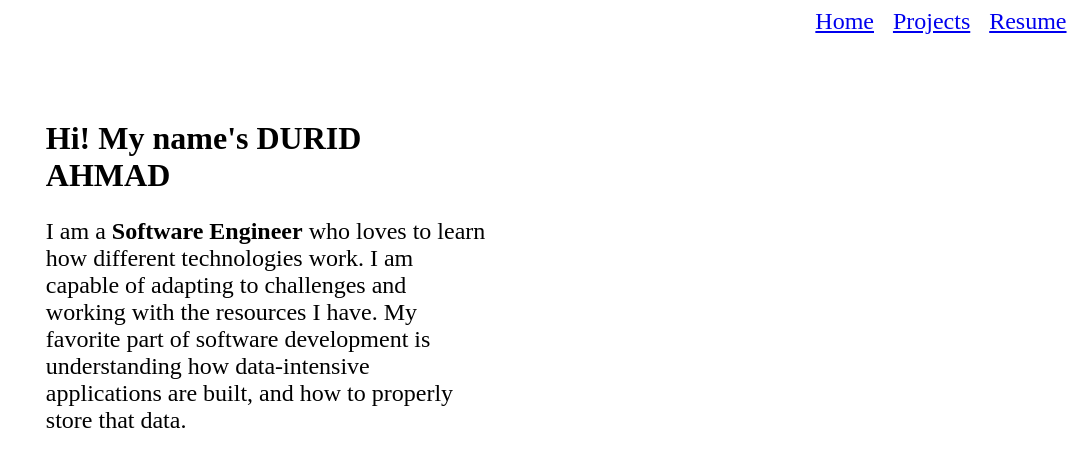
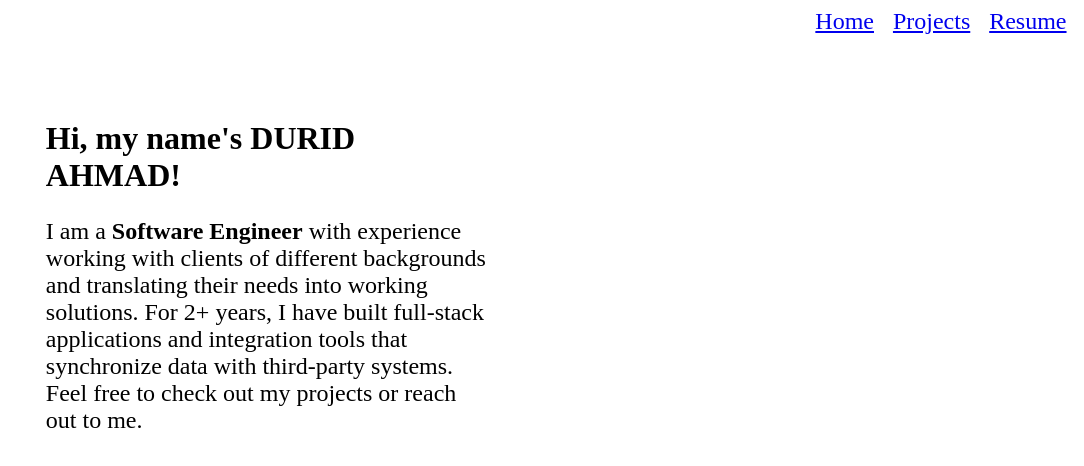
Before and after one commit to durid-ah/durid-ah.github.io, a Next.js app: page / in a window 1280 px wide. Shown: the top 466 px of the page, without its empty margins (196-1280 px from the left). Built offline with nearby package versions, Linux system fonts and the light colour scheme.

Commit message:
rephraze the intro

```diff
--- a/pages/index.tsx
+++ b/pages/index.tsx
@@ -19,12 +19,13 @@ export default function Home() {
           <div className={styles.intro}>
             <div className={styles.content}>
               <div className={styles.paragraph}>
-                <h1>Hi! My name's DURID AHMAD</h1>
+                <h1>Hi, my name's DURID AHMAD!</h1>
                 <p>
-                  I am a <span className={styles.focus}>Software Engineer</span> who loves to learn how different technologies work.
-                  I am capable of adapting to challenges and working with the resources I have.
-                  My favorite part of software development is understanding how data-intensive applications are built,
-                  and how to properly store that data.
+                  I am a <span className={styles.focus}>Software Engineer</span> with
+                  experience working with clients of different backgrounds and translating
+                  their needs into working solutions.
+                  For 2+ years, I have built full-stack applications and integration tools that synchronize
+                  data with third-party systems. Feel free to check out my projects or reach out to me.
                 </p>
               </div>
             </div>
```
